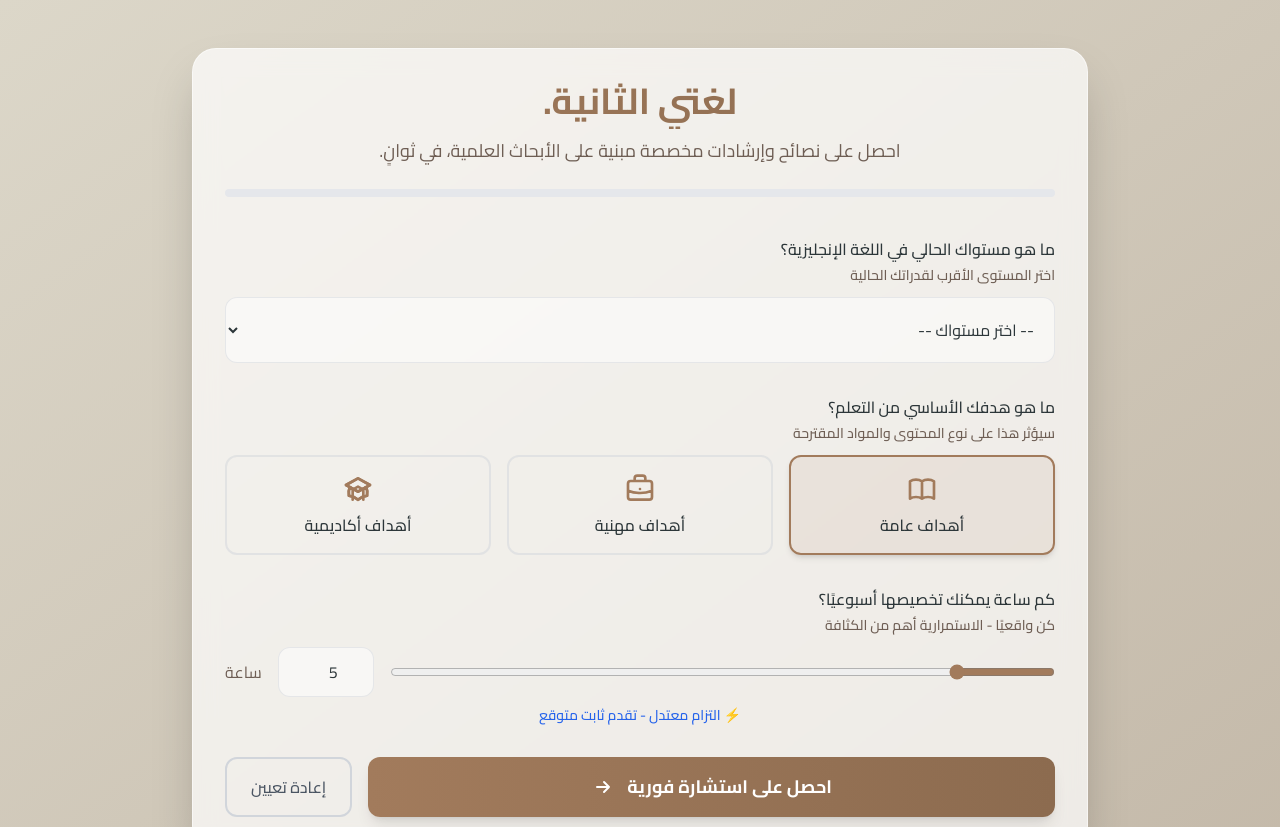
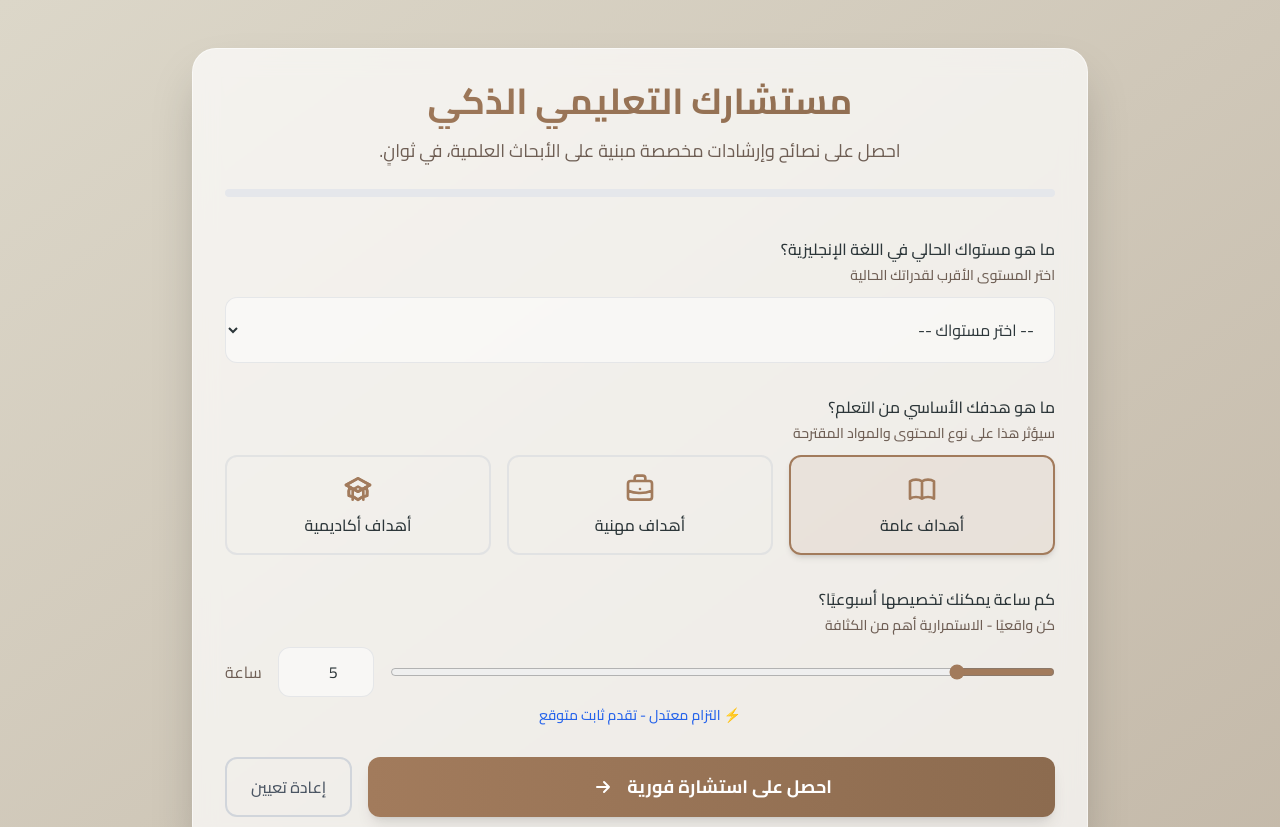
Before and after one commit to Ibrahim797/Guide, a plain HTML site: page index.html in a window 1280 px wide. Shown: the top 827 px of the page. Drawn offline with nearby package versions, Linux system fonts and the light colour scheme.

Commit message:
Update index.html

```diff
--- a/index.html
+++ b/index.html
@@ -74,7 +74,7 @@
         <!-- Header -->
         <div class="text-center mb-10">
             <h1 class="text-3xl md:text-4xl font-bold bg-gradient-to-r from-primary to-primary-dark bg-clip-text text-transparent pb-2">
-                لغتي الثانية.
+                مستشارك التعليمي الذكي
             </h1>
             <p class="text-base md:text-lg text-text-muted mt-2">
                 احصل على نصائح وإرشادات مخصصة مبنية على الأبحاث العلمية، في ثوانٍ.
```
